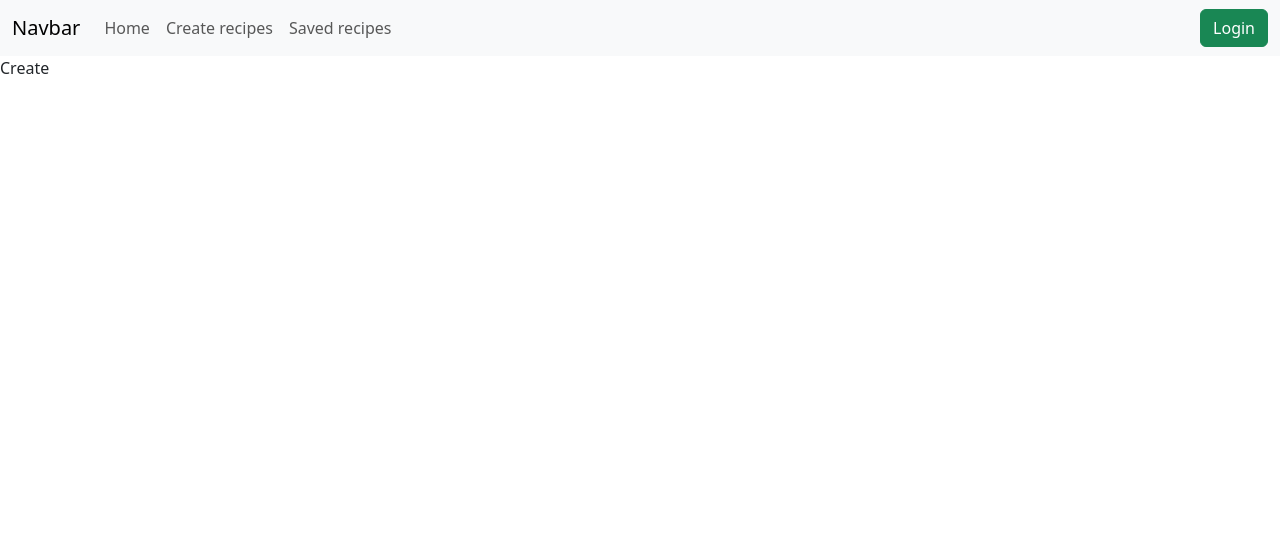
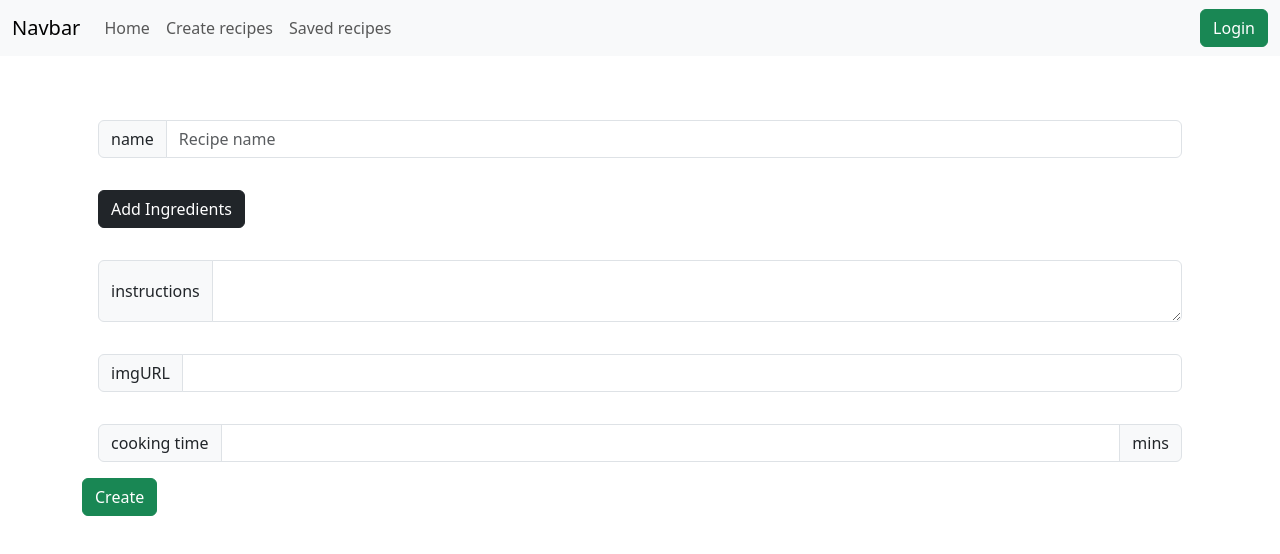
Before and after one commit to CodeSetter56/recipe, a React (Vite) app in the folder front/: page /create in a window 1280 px wide. Shown: the top 554 px of the page. Built offline with nearby package versions, Linux system fonts and the light colour scheme.

Commit message:
added create recipe functionality and a custom hook to track the userid

```diff
--- a/front/src/components/Navbar.jsx
+++ b/front/src/components/Navbar.jsx
@@ -14,17 +14,17 @@ function Navbar() {
   }
 
   return (
-    <nav class="navbar navbar-expand-lg bg-body-tertiary">
-  <div class="container-fluid">
-    <a class="navbar-brand" href="#">Navbar</a>
-    <button class="navbar-toggler" type="button" data-bs-toggle="collapse" data-bs-target="#navbarNavAltMarkup" aria-controls="navbarNavAltMarkup" aria-expanded="false" aria-label="Toggle navigation">
-      <span class="navbar-toggler-icon"></span>
+    <nav className="navbar navbar-expand-lg bg-body-tertiary">
+  <div className="container-fluid">
+    <a className="navbar-brand" href="#">Navbar</a>
+    <button className="navbar-toggler" type="button" data-bs-toggle="collapse" data-bs-target="#navbarNavAltMarkup" aria-controls="navbarNavAltMarkup" aria-expanded="false" aria-label="Toggle navigation">
+      <span className="navbar-toggler-icon"></span>
     </button>
-    <div class="collapse navbar-collapse" id="navbarNavAltMarkup">
-      <div class="navbar-nav">
-        <Link class="nav-link" to={"/"}>Home</Link>
-        <Link class="nav-link" to={"/create"}>Create recipes</Link>
-        <Link class="nav-link" to={"/saved"}>Saved recipes</Link>
+    <div className="collapse navbar-collapse" id="navbarNavAltMarkup">
+      <div className="navbar-nav">
+        <Link className="nav-link" to={"/"}>Home</Link>
+        <Link className="nav-link" to={"/create"}>Create recipes</Link>
+        <Link className="nav-link" to={"/saved"}>Saved recipes</Link>
       </div>
     </div>
     {!cookie.access_token?
--- /dev/null
+++ b/front/src/hooks/useGetId.js
@@ -0,0 +1,3 @@
+export const useGetid = () =>{
+    return window.localStorage.getItem("userId")
+}
--- a/front/src/pages/Auth.jsx
+++ b/front/src/pages/Auth.jsx
@@ -3,7 +3,7 @@ import axios from "axios";
 import { useCookies } from "react-cookie";
 import { useNavigate } from "react-router-dom";
 
-function Auth() {
+function Auth(){
   return (
     <div className="container my-5">
       <div className="row justify-content-center">
@@ -23,7 +23,7 @@ export default Auth;
 const Register = () => {
   const [username, setUsername] = useState("");
   const [password, setPassword] = useState("");
-  const [error, setError] = useState(null); // State for error handling
+  const [error, setError] = useState(null);
 
   const handleSubmit = async (e) => {
     e.preventDefault();
@@ -50,7 +50,7 @@ const Login = () => {
     const [password, setPassword] = useState("");
     const [_, setCookie] = useCookies(["access_token"]);
     const navigate = useNavigate();
-    const [error, setError] = useState(null); // State for error handling
+    const [error, setError] = useState(null);
 
     const handleSubmit = async (e) => {
       e.preventDefault();
@@ -62,7 +62,7 @@ const Login = () => {
           window.localStorage.setItem("userId", response.data.UserId);
           navigate("/");
         } else {
-          setError("Login failed. Please check your credentials and try again.");
+          setError("Login failed");
         }
       } catch (error) {
         setError(error.response ? error.response.data.message : "Invalid credentials");
--- a/front/src/pages/Create.jsx
+++ b/front/src/pages/Create.jsx
@@ -1,9 +1,99 @@
-import React from 'react'
+import React, { useState } from 'react';
+import axios from 'axios'
+import { useGetid } from '../hooks/useGetId';
+import { useNavigate } from 'react-router-dom';
 
 function Create() {
+  const getid = useGetid()
+  const navigate = useNavigate()
+  const [recipe, setRecipe] = useState({
+    name: "",
+    ingredients: [],
+    instructions: "",
+    imgURL: "",
+    cookingtime: 0,
+    chef: getid
+  });
+
+  const handleInput = (e) => {
+    const { id, value } = e.target;
+    setRecipe({ ...recipe, [id]: value });
+  };
+
+  const addIngredient = () => {
+    setRecipe((prevRecipe) => ({
+      ...prevRecipe,
+      ingredients: [...prevRecipe.ingredients, ""]
+    }));
+  };
+
+  const handleIngredientChange = (e, index) => {
+    const newIngredients = [...recipe.ingredients];
+    newIngredients[index] = e.target.value;
+    setRecipe({ ...recipe, ingredients: newIngredients });
+  };
+
+  const formSubmit = async (e) =>{
+    e.preventDefault()
+    try {
+      await axios.post("http://localhost:3000/recipe",recipe)
+      alert("Recipe created")
+      navigate("/")
+    } catch (error) {
+      console.error(error);
+    }
+  }
+
   return (
-    <div>Create</div>
-  )
+    <div className="container py-5">
+      <form onSubmit={formSubmit}>
+        <div className="input-group p-3">
+          <span className="input-group-text" id="name">name</span>
+          <input type="text" className="form-control" placeholder="Recipe name" id="name" onChange={handleInput} />
+        </div>
+
+        <div className="input-group p-3">
+          <button type="button" className="btn btn-dark" onClick={addIngredient}>Add Ingredients</button>
+        </div>
+
+        <div className="container">
+          <div className="row">
+            {recipe.ingredients.map((val, index) => (
+              <div className="col-3 py-2" key={index}>
+                <input
+                  type="text"
+                  className="form-control"
+                  placeholder="Ingredient name"
+                  value={val}
+                  onChange={(e) => handleIngredientChange(e, index)}
+                />
+              </div>
+            ))}
+          </div>
+        </div>
+
+        <div className="input-group p-3">
+          <span className="input-group-text">instructions</span>
+          <textarea className="form-control" id="instructions" onChange={handleInput}></textarea>
+        </div>
+
+        <div className="input-group p-3">
+          <div className="input-group">
+            <span className="input-group-text" id="basic-addon3">imgURL</span>
+            <input type="text" className="form-control" id="imgURL" onChange={handleInput} />
+          </div>
+        </div>
+
+        <div className="input-group p-3">
+          <span className="input-group-text">cooking time</span>
+          <input type="text" className="form-control" id='cookingtime' onChange={handleInput} />
+          <span className="input-group-text">mins</span>
+        </div>
+
+      <button type="submit" className="btn btn-success">Create</button>
+      </form>
+    </div>
+  );
 }
 
-export default Create
+export default Create;
```
